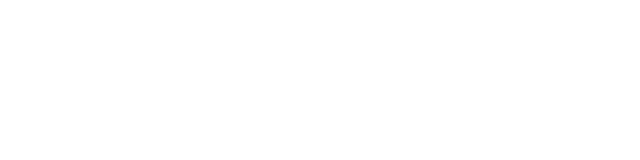
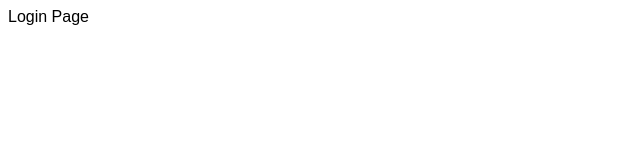
Before and after one commit to AmmarMgmv/Memories, a React (Create React App) app in the folder client/: page / in a window 1280 px wide. Shown: the top 160 px of the page, without its empty margins (0-640 px from the left). Built offline with nearby package versions, Linux system fonts and the light colour scheme.

Commit message:
Added the routes for the webpage

```diff
--- a/client/src/App.js
+++ b/client/src/App.js
@@ -1,5 +1,18 @@
+import {BrowserRouter, Navigate, Routes, Route} from 'react-router-dom';
+import HomePage from 'scenes/homePage';
+import LoginPage from 'scenes/loginPage';
+import ProfilePage from 'scenes/profilePage';
+
 function App() {
-  return <div className="app"></div>
+  return <div className="app">
+    <BrowserRouter>
+      <Routes>
+        <Route path="/" element={<LoginPage/>}/>
+        <Route path="/home" element={<HomePage/>}/>
+        <Route path="/profile/:userId" element={<ProfilePage/>}/>
+      </Routes>
+    </BrowserRouter>
+  </div>
 }
 
 export default App;
```
